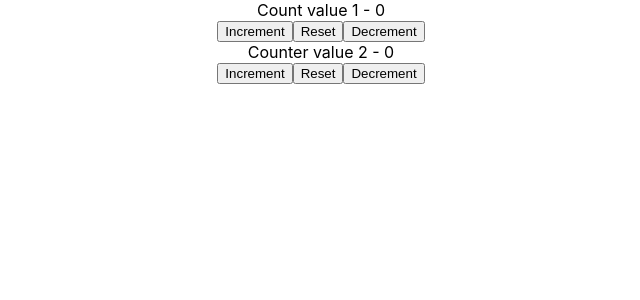
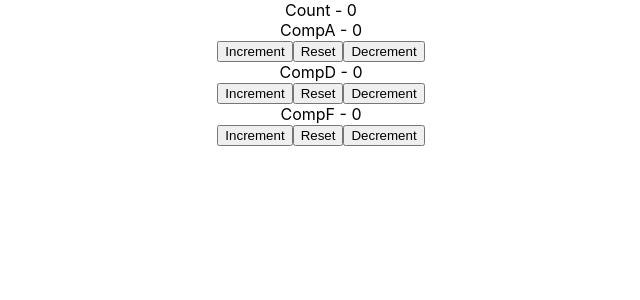
Before and after one commit to gostgmaer/react-hooks-application, a React (Create React App) app: page / in a window 1280 px wide. Shown: the top 300 px of the page, without its empty margins (319-959 px from the left). Built offline with nearby package versions, Linux system fonts and the light colour scheme.

Commit message:
UseReducer and UseContext

```diff
--- a/src/App.js
+++ b/src/App.js
@@ -13,12 +13,36 @@ import MouseContainer from "./Components/MouseContainer/MouseContainer";
 import ComponentRunOnceClass from "./Components/UpdateComponentsHooks/ComponentRunOnceClass";
 import HooksRunsOnce from "./Components/UpdateComponentsHooks/HooksRunsOnce";
 import ComponentC from "./Components/UseContext/ComponentC";
-import React from "react";
+import React, { useReducer } from "react";
 import Cunter1 from "./Components/UseReducer/Cunter1";
 import Counter2 from "./Components/UseReducer/Counter2";
 import Counter3 from "./Components/UseReducer/Counter3";
+import CompA from "./Components/useReducerContext/CompA";
+import CompB from "./Components/useReducerContext/CompB";
+import CompC from "./Components/useReducerContext/CompC";
 export const UserContext = React.createContext();
+
+export const countContext = React.createContext()
+
+const initialState = 0;
+const reducer = (state, action) => {
+  // return newState
+  switch (action) {
+    case "increment":
+      return state + 1;
+    case "decrement":
+      return state - 1;
+    case "reset":
+      return initialState;
+    default:
+      return state;
+  }
+};
+
+
 function App() {
+  const [count, disPatch] = useReducer(reducer,initialState)
+
   return (
     <div className="App">
       {/* <ClassCounter></ClassCounter>
@@ -37,7 +61,16 @@ function App() {
       </UserContext.Provider> */}
       {/* <Cunter1></Cunter1> */}
       {/* <Counter2></Counter2> */}
-      <Counter3></Counter3>
+      {/* <Counter3></Counter3> */}
+      <countContext.Provider value={{countState:count,countDispatch:disPatch}}>
+      <div>
+        Count - {count}
+      </div>
+      <CompA></CompA>
+      <CompB></CompB>
+      <CompC></CompC>
+      </countContext.Provider>
+
     </div>
   );
 }
--- /dev/null
+++ b/src/Components/useReducerContext/CompA.js
@@ -0,0 +1,24 @@
+import React, { useContext } from "react";
+import { countContext } from "../../App";
+
+function CompA() {
+  const countcontext = useContext(countContext);
+  return (
+    <div>
+      CompA - {countcontext.countState}
+      <div>
+        <button onClick={() =>countcontext.countDispatch("increment")} type="button">
+          Increment
+        </button>
+        <button onClick={() => countcontext.countDispatch("reset")} type="button">
+          Reset
+        </button>
+        <button onClick={() => countcontext.countDispatch("decrement")} type="button">
+          Decrement
+        </button>
+      </div>
+    </div>
+  );
+}
+
+export default CompA;
--- /dev/null
+++ b/src/Components/useReducerContext/CompB.js
@@ -0,0 +1,12 @@
+import React from 'react'
+import CompD from './CompD'
+
+function CompB() {
+  return (
+    <div>
+        <CompD></CompD>
+    </div>
+  )
+}
+
+export default CompB
--- /dev/null
+++ b/src/Components/useReducerContext/CompC.js
@@ -0,0 +1,12 @@
+import React from 'react'
+import CompE from './CompE'
+
+function CompC() {
+  return (
+    <div>
+        <CompE></CompE>
+    </div>
+  )
+}
+
+export default CompC
--- /dev/null
+++ b/src/Components/useReducerContext/CompD.js
@@ -0,0 +1,24 @@
+import React, { useContext } from "react";
+import { countContext } from "../../App";
+
+function CompD() {
+  const countcontext = useContext(countContext);
+  return (
+    <div>
+      CompD - {countcontext.countState}
+      <div>
+        <button onClick={() =>countcontext.countDispatch("increment")} type="button">
+          Increment
+        </button>
+        <button onClick={() => countcontext.countDispatch("reset")} type="button">
+          Reset
+        </button>
+        <button onClick={() => countcontext.countDispatch("decrement")} type="button">
+          Decrement
+        </button>
+      </div>
+    </div>
+  );
+}
+
+export default CompD;
--- /dev/null
+++ b/src/Components/useReducerContext/CompE.js
@@ -0,0 +1,12 @@
+import React from 'react'
+import CompF from './CompF'
+
+function CompE() {
+  return (
+    <div>
+        <CompF></CompF>
+    </div>
+  )
+}
+
+export default CompE
--- /dev/null
+++ b/src/Components/useReducerContext/CompF.js
@@ -0,0 +1,25 @@
+import React, { useContext } from "react";
+import { countContext } from "../../App";
+
+
+function CompF() {
+  const countcontext = useContext(countContext);
+  return (
+    <div>
+      CompF - {countcontext.countState}
+      <div>
+        <button onClick={() =>countcontext.countDispatch("increment")} type="button">
+          Increment
+        </button>
+        <button onClick={() => countcontext.countDispatch("reset")} type="button">
+          Reset
+        </button>
+        <button onClick={() => countcontext.countDispatch("decrement")} type="button">
+          Decrement
+        </button>
+      </div>
+    </div>
+  );
+}
+
+export default CompF;
```
